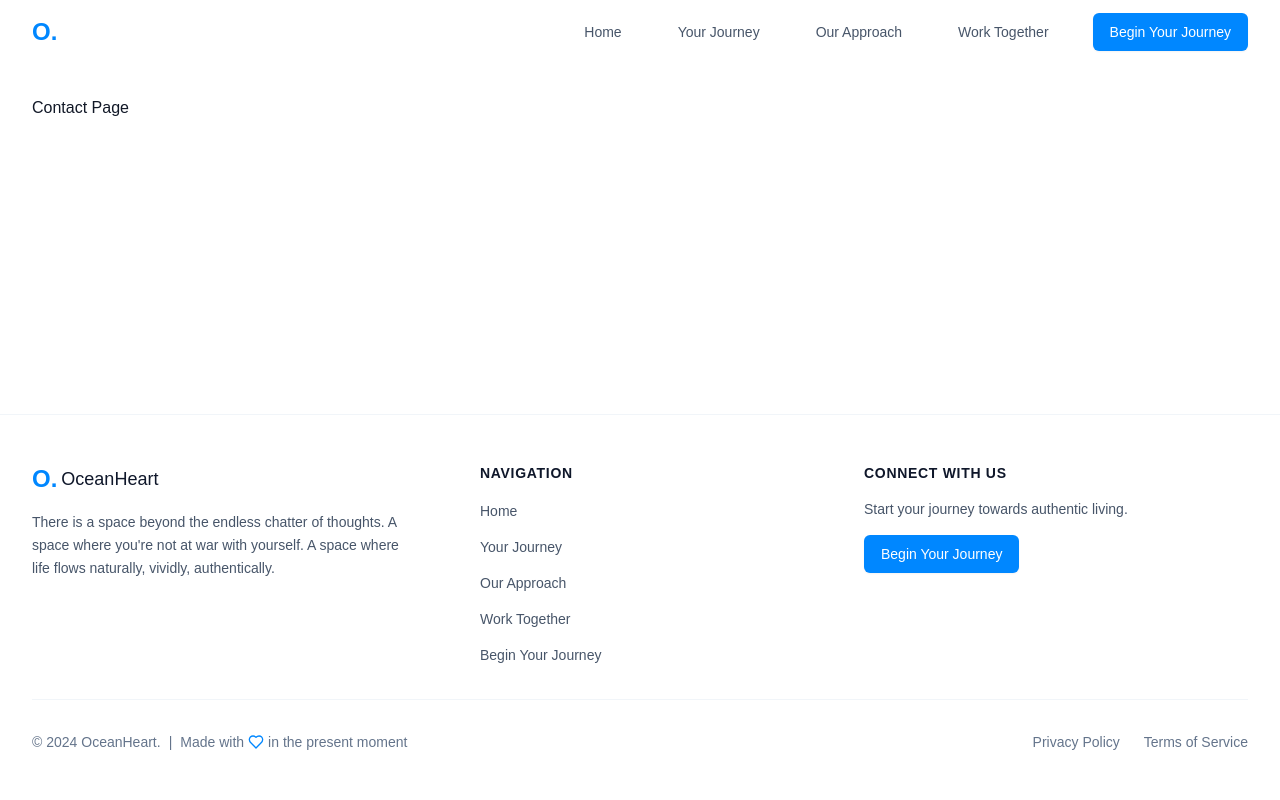
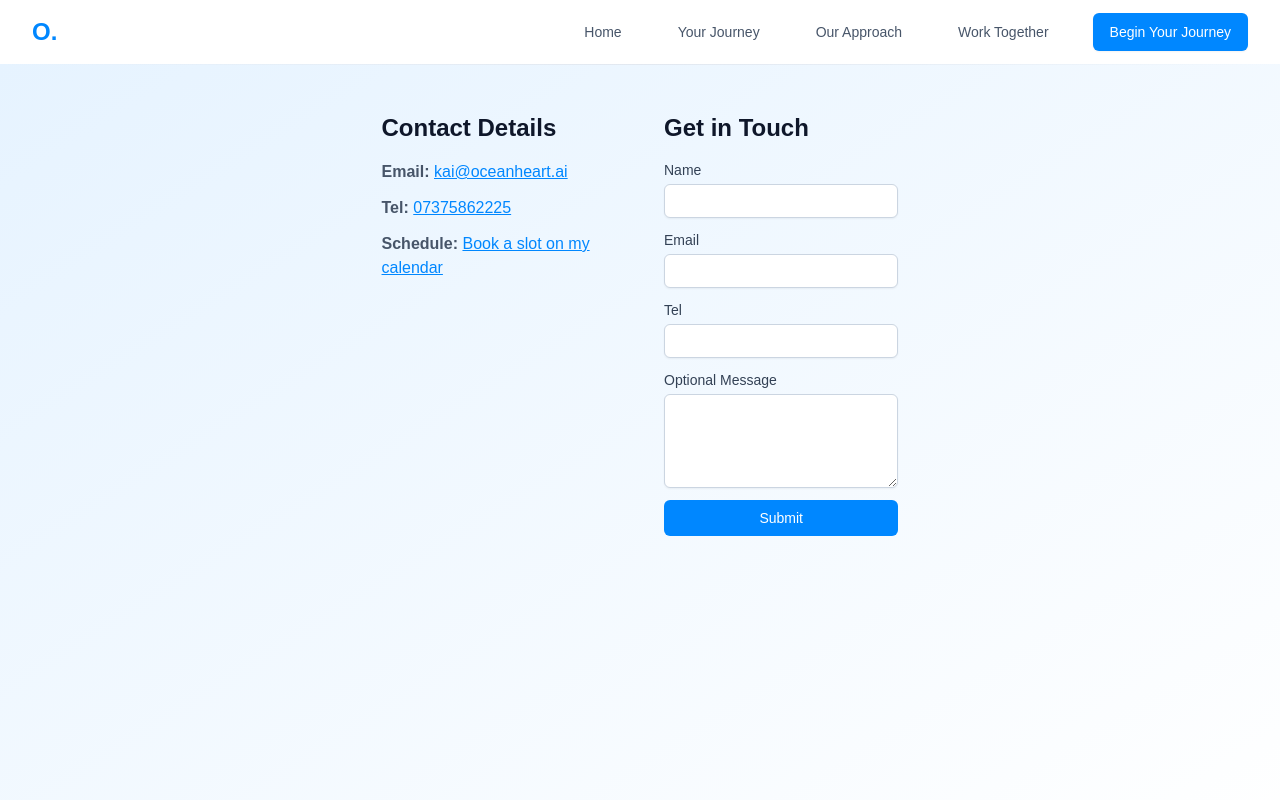
Before and after one commit to rickhallett/oceanheart-website, a React (Vite) app: page /contact in a window 1280 px wide. Shown: the top 800 px of the page. Built offline with nearby package versions, Linux system fonts and the light colour scheme.

Commit message:
feat: contact page

```diff
--- a/src/App.jsx
+++ b/src/App.jsx
@@ -5,6 +5,7 @@ import Home from './pages/Home'
 import Approach from './components/home/Approach'
 import Journey from './components/home/Journey'
 import WorkTogether from './components/home/WorkTogether'
+import Contact from './pages/Contact'
 import './styles/index.css'
 
 function App() {
@@ -18,7 +19,7 @@ function App() {
           <Route path="/journey" element={<Journey />} />
           <Route path="/approach" element={<Approach />} />
           <Route path="/work-together" element={<WorkTogether />} />
-          <Route path="/contact" element={<div className="p-8">Contact Page</div>} />
+          <Route path="/contact" element={<Contact />} />
           <Route path="/privacy" element={<div className="p-8">Privacy Policy Page</div>} />
           <Route path="/terms" element={<div className="p-8">Terms of Service Page</div>} />
           <Route path="*" element={<div className="p-8">404 - Page Not Found</div>} />
--- a/src/components/home/WorkTogether.jsx
+++ b/src/components/home/WorkTogether.jsx
@@ -1,6 +1,5 @@
 import { motion } from 'framer-motion';
 import Testimonials from '../../pages/Testimonials';
-import Sandbox from '../../pages/Sandbox';
 
 const WorkTogether = () => {
     const containerVariants = {
--- a/src/pages/Contact.jsx
+++ b/src/pages/Contact.jsx
@@ -0,0 +1,134 @@
+import { useState } from 'react';
+import { motion } from 'framer-motion';
+
+const ContactPage = () => {
+    const [formData, setFormData] = useState({
+        name: '',
+        email: '',
+        tel: '',
+        message: ''
+    });
+    const [submitted, setSubmitted] = useState(false);
+
+    const handleChange = (e) => {
+        const { name, value } = e.target;
+        setFormData((prevData) => ({
+            ...prevData,
+            [name]: value
+        }));
+    };
+
+    const handleSubmit = (e) => {
+        e.preventDefault();
+        // Placeholder for your form submission logic
+        console.log('Form data submitted:', formData);
+
+        // Replace the form with a thank you message
+        setSubmitted(true);
+    };
+
+    return (
+        <section className="relative min-h-screen flex flex-col items-center bg-white overflow-hidden">
+            {/* Background Gradient */}
+            <div className="absolute inset-0 bg-gradient-to-br from-brand-50 to-white" />
+
+            {/* Content Container */}
+            <div className="relative max-w-7xl mx-auto px-4 sm:px-6 lg:px-8 py-12 flex flex-col md:flex-row md:space-x-12 space-y-12 md:space-y-0">
+                {/* Contact Details */}
+                <motion.div
+                    initial={{ opacity: 0, y: 20 }}
+                    animate={{ opacity: 1, y: 0 }}
+                    transition={{ duration: 0.8, delay: 0.2 }}
+                    className="flex-1"
+                >
+                    <h2 className="text-2xl font-semibold text-neutral-900 mb-4">Contact Details</h2>
+                    <p className="text-base text-neutral-600 mb-3">
+                        <strong>Email:</strong> <a href="mailto:kai@oceanheart.ai" className="text-brand-500 underline">kai@oceanheart.ai</a>
+                    </p>
+                    <p className="text-base text-neutral-600 mb-3">
+                        <strong>Tel:</strong> <a href="tel:07375862225" className="text-brand-500 underline">07375862225</a>
+                    </p>
+                    <p className="text-base text-neutral-600">
+                        <strong>Schedule:</strong> <a href="https://calendar.app.google/RroUhPo1tz7RHhLo6" target="_blank" rel="noopener noreferrer" className="text-brand-500 underline">Book a slot on my calendar</a>
+                    </p>
+                </motion.div>
+
+                {/* Contact Form */}
+                <motion.div
+                    initial={{ opacity: 0, y: 20 }}
+                    animate={{ opacity: 1, y: 0 }}
+                    transition={{ duration: 0.8, delay: 0.4 }}
+                    className="flex-1"
+                >
+                    {!submitted ? (
+                        <>
+                            <h2 className="text-2xl font-semibold text-neutral-900 mb-4">Get in Touch</h2>
+                            <form className="space-y-3">
+                                <div>
+                                    <label htmlFor="name" className="block text-sm font-medium text-neutral-700">Name</label>
+                                    <input
+                                        type="text"
+                                        id="name"
+                                        name="name"
+                                        value={formData.name}
+                                        onChange={handleChange}
+                                        className="mt-1 block w-full border border-neutral-300 rounded-md shadow-sm p-1.5 text-sm focus:outline-none focus:ring-2 focus:ring-brand-500"
+                                        required
+                                    />
+                                </div>
+                                <div>
+                                    <label htmlFor="email" className="block text-sm font-medium text-neutral-700">Email</label>
+                                    <input
+                                        type="email"
+                                        id="email"
+                                        name="email"
+                                        value={formData.email}
+                                        onChange={handleChange}
+                                        className="mt-1 block w-full border border-neutral-300 rounded-md shadow-sm p-1.5 text-sm focus:outline-none focus:ring-2 focus:ring-brand-500"
+                                        required
+                                    />
+                                </div>
+                                <div>
+                                    <label htmlFor="tel" className="block text-sm font-medium text-neutral-700">Tel</label>
+                                    <input
+                                        type="tel"
+                                        id="tel"
+                                        name="tel"
+                                        value={formData.tel}
+                                        onChange={handleChange}
+                                        className="mt-1 block w-full border border-neutral-300 rounded-md shadow-sm p-1.5 text-sm focus:outline-none focus:ring-2 focus:ring-brand-500"
+                                    />
+                                </div>
+                                <div>
+                                    <label htmlFor="message" className="block text-sm font-medium text-neutral-700">Optional Message</label>
+                                    <textarea
+                                        id="message"
+                                        name="message"
+                                        value={formData.message}
+                                        onChange={handleChange}
+                                        rows="4"
+                                        className="mt-1 block w-full border border-neutral-300 rounded-md shadow-sm p-1.5 text-sm focus:outline-none focus:ring-2 focus:ring-brand-500"
+                                    ></textarea>
+                                </div>
+                                <button onClick={handleSubmit} className="w-full bg-brand-500 text-white font-medium py-2 rounded-md hover:bg-brand-600 transition-all duration-200 text-sm">
+                                    Submit
+                                </button>
+                            </form>
+                        </>
+                    ) : (
+                        <div className="text-center w-1/2 align-middle mx-auto text-brand-500">
+                            <h2 className="text-lg font-semibold text-brand-800 mb-4">Thank You!</h2>
+                            <p className="text-sm text-brand-500">Your message has been received. I will get back to you shortly.</p>
+                        </div>
+                    )}
+                </motion.div>
+            </div>
+
+            {/* Decorative Elements */}
+            <div className="absolute top-0 left-0 right-0 h-px bg-gradient-to-r from-transparent via-neutral-200 to-transparent" />
+            <div className="absolute bottom-0 left-0 right-0 h-px bg-gradient-to-r from-transparent via-neutral-200 to-transparent" />
+        </section>
+    );
+};
+
+export default ContactPage;
```
